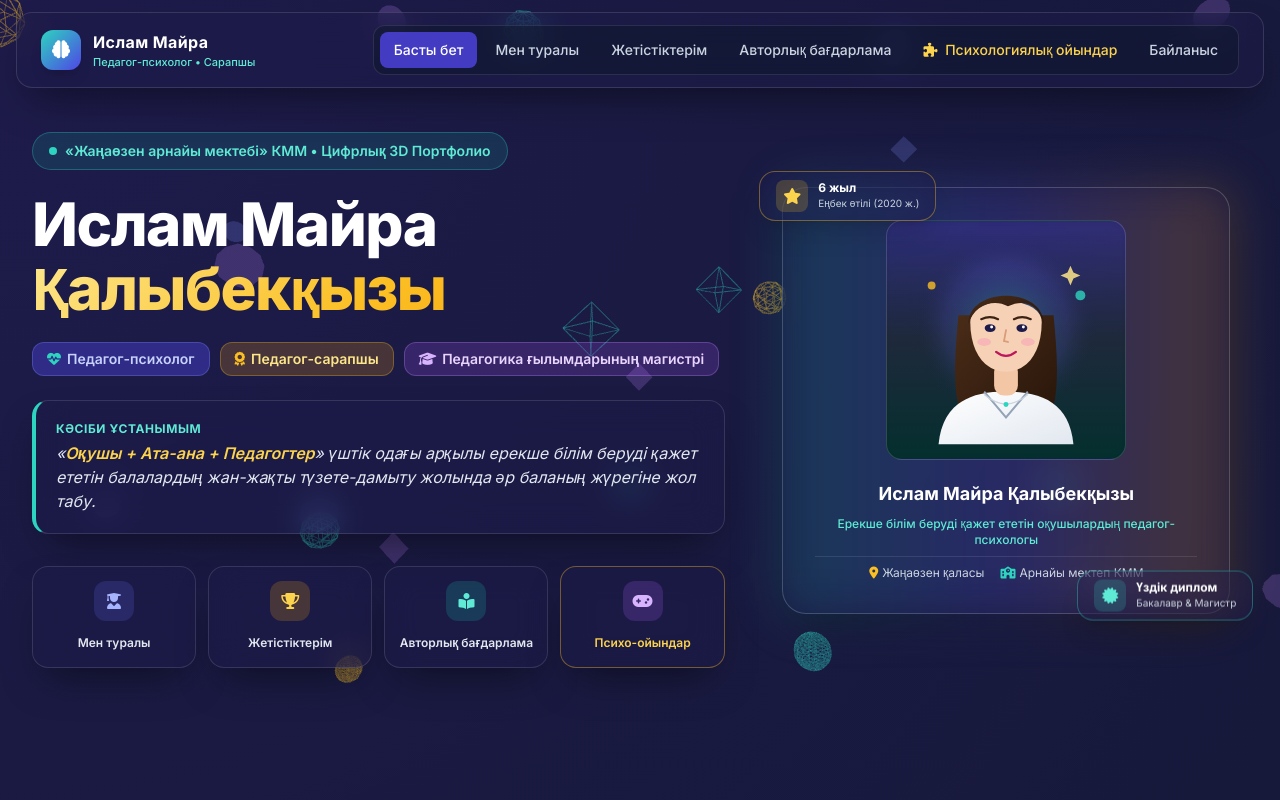
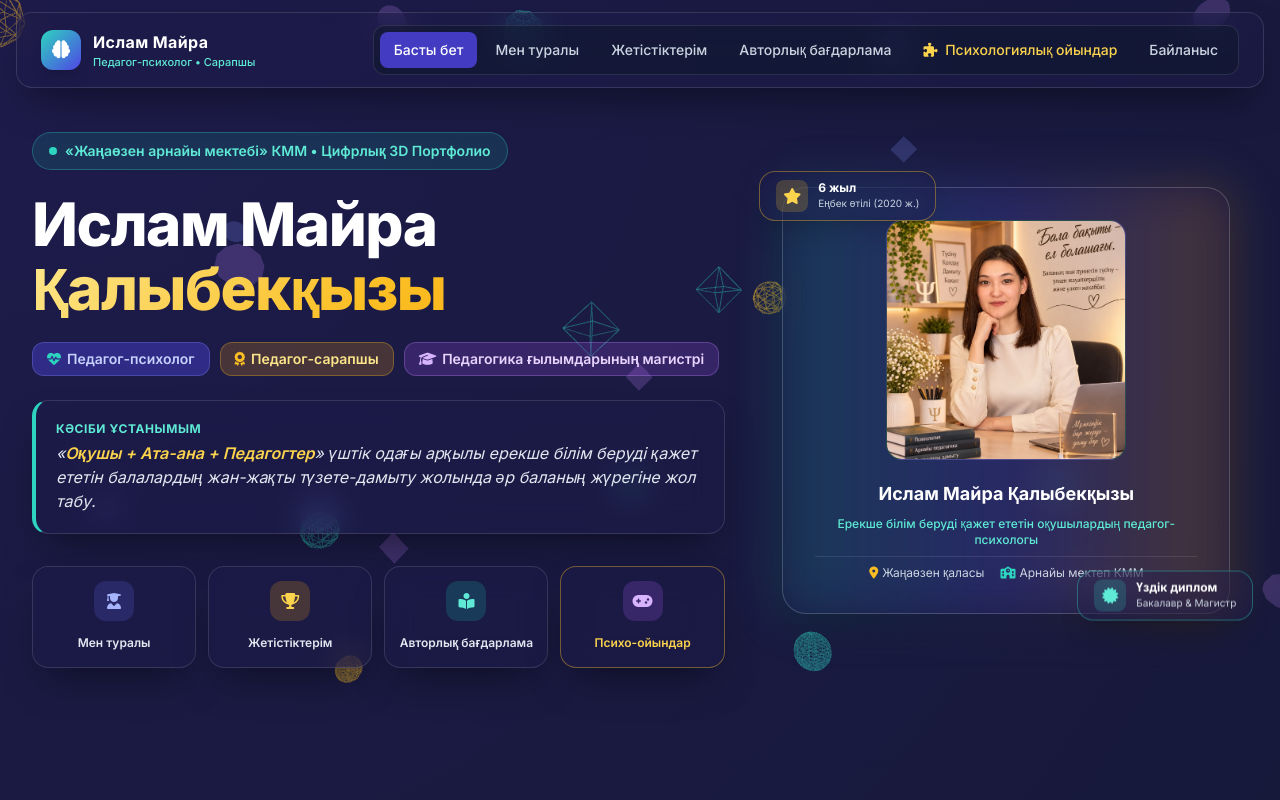
Before and after one commit to islammaira-pixel/Portfolio, a plain HTML site: page index.html in a window 1280 px wide. Shown: the top 800 px of the page. Drawn offline with nearby package versions, Linux system fonts and the light colour scheme; animation ran at ten frames a second.

Commit message:
Update index.html

```diff
--- a/index.html
+++ b/index.html
@@ -268,56 +268,7 @@
 
                     <!-- Stylized Psychologist Portrait Avatar (Custom Crisp SVG) -->
                     <div class="relative mx-auto w-52 h-52 sm:w-60 sm:h-60 rounded-2xl overflow-hidden bg-gradient-to-b from-indigo-900/80 via-slate-800 to-teal-950 border border-white/15 flex items-center justify-center shadow-inner">
-                        <svg viewBox="0 0 240 240" class="w-full h-full" xmlns="http://www.w3.org/2000/svg">
-                            <defs>
-                                <radialGradient id="aura" cx="50%" cy="45%" r="50%">
-                                    <stop offset="0%" stop-color="#2dd4bf" stop-opacity="0.35"/>
-                                    <stop offset="65%" stop-color="#6366f1" stop-opacity="0.15"/>
-                                    <stop offset="100%" stop-color="#0f172a" stop-opacity="0"/>
-                                </radialGradient>
-                                <linearGradient id="coat" x1="0%" y1="0%" x2="100%" y2="100%">
-                                    <stop offset="0%" stop-color="#ffffff"/>
-                                    <stop offset="100%" stop-color="#e2e8f0"/>
-                                </linearGradient>
-                                <linearGradient id="hair" x1="0%" y1="0%" x2="100%" y2="100%">
-                                    <stop offset="0%" stop-color="#4a2c18"/>
-                                    <stop offset="100%" stop-color="#27150a"/>
-                                </linearGradient>
-                            </defs>
-                            <circle cx="120" cy="115" r="95" fill="url(#aura)"/>
-                            <!-- Floating Harmony Symbols -->
-                            <circle cx="45" cy="65" r="4" fill="#fbbf24" opacity="0.8"/>
-                            <circle cx="195" cy="75" r="5" fill="#2dd4bf" opacity="0.8"/>
-                            <path d="M185 45 L188 52 L195 55 L188 58 L185 65 L182 58 L175 55 L182 52 Z" fill="#fde68a" opacity="0.85"/>
-                            <!-- Back Hair -->
-                            <path d="M72 95 C68 140, 65 175, 78 205 L162 205 C175 175, 172 140, 168 95 Z" fill="url(#hair)"/>
-                            <!-- Shoulders / White Blouse -->
-                            <path d="M52 225 C56 185, 82 172, 120 172 C158 172, 184 185, 188 225 Z" fill="url(#coat)"/>
-                            <path d="M98 172 L120 198 L142 172" fill="none" stroke="#94a3b8" stroke-width="2"/>
-                            <!-- Neck -->
-                            <rect x="108" y="142" width="24" height="34" rx="10" fill="#f3c6a5"/>
-                            <!-- Face -->
-                            <path d="M84 102 C84 74, 156 74, 156 102 C156 134, 140 152, 120 152 C100 152, 84 134, 84 102 Z" fill="#f7d1b5"/>
-                            <!-- Soft Blush -->
-                            <ellipse cx="98" cy="122" rx="7" ry="4" fill="#f472b6" opacity="0.28"/>
-                            <ellipse cx="142" cy="122" rx="7" ry="4" fill="#f472b6" opacity="0.28"/>
-                            <!-- Eyes -->
-                            <ellipse cx="104" cy="108" rx="5.5" ry="4" fill="#1e1b4b"/>
-                            <circle cx="105.5" cy="106.8" r="1.5" fill="#ffffff"/>
-                            <ellipse cx="136" cy="108" rx="5.5" ry="4" fill="#1e1b4b"/>
-                            <circle cx="137.5" cy="106.8" r="1.5" fill="#ffffff"/>
-                            <!-- Eyebrows -->
-                            <path d="M95 99 Q104 95 112 99" fill="none" stroke="#3b2212" stroke-width="2.2" stroke-linecap="round"/>
-                            <path d="M128 99 Q136 95 145 99" fill="none" stroke="#3b2212" stroke-width="2.2" stroke-linecap="round"/>
-                            <!-- Nose & Gentle Smile -->
-                            <path d="M120 110 L118 121 L122 122" fill="none" stroke="#d99b78" stroke-width="1.8" stroke-linecap="round"/>
-                            <path d="M110 132 Q120 140 130 132" fill="none" stroke="#be185d" stroke-width="2.3" stroke-linecap="round"/>
-                            <!-- Front Hair / Bangs -->
-                            <path d="M82 104 C82 66, 158 66, 158 104 C154 84, 138 78, 122 86 C108 78, 88 84, 82 104 Z" fill="url(#hair)"/>
-                            <!-- Delicate Necklace -->
-                            <path d="M98 175 Q120 194 142 175" fill="none" stroke="#cbd5e1" stroke-width="1.3"/>
-                            <circle cx="120" cy="185" r="2.5" fill="#2dd4bf"/>
-                        </svg>
+                        <img src="photo.jpg.jpeg" alt="Ислам Майра Қалыбекқызы" class="w-full h-full object-cover">
                     </div>
 
                     <div class="mt-5 text-center space-y-2">
```
